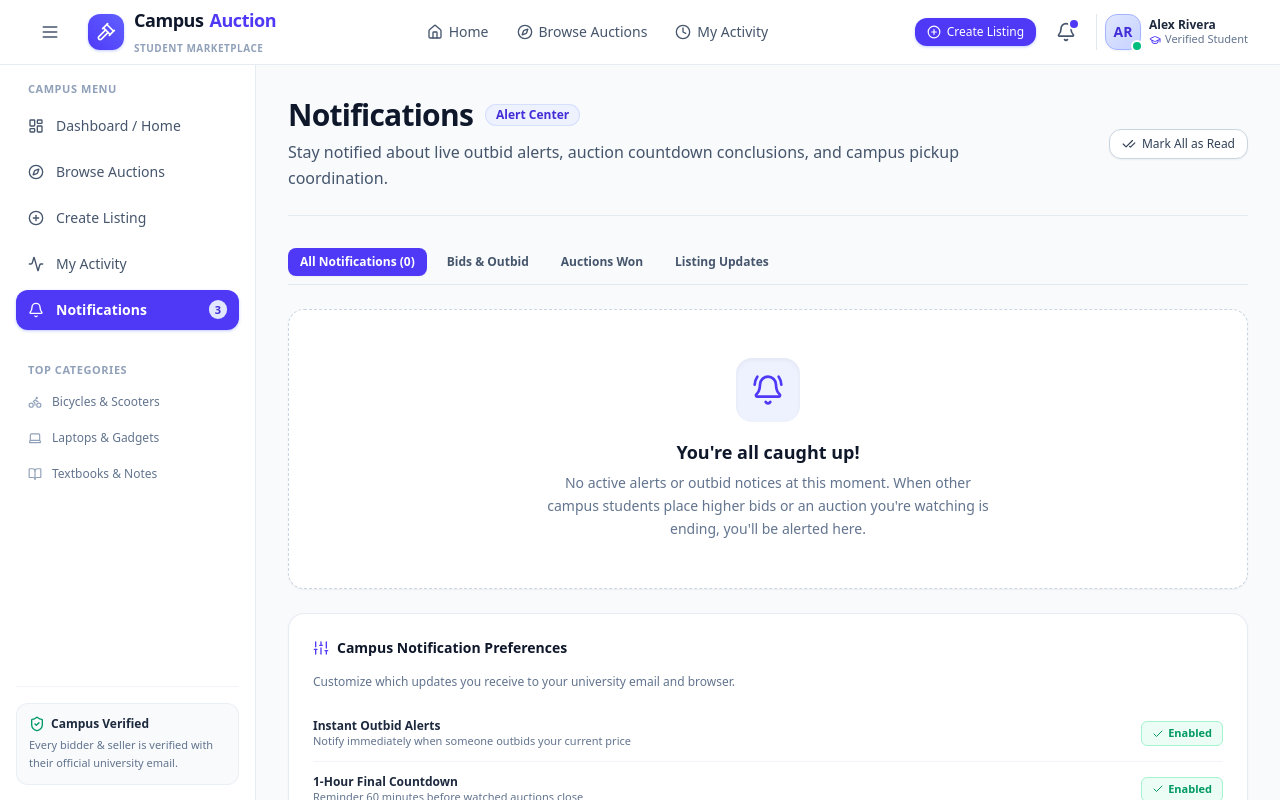
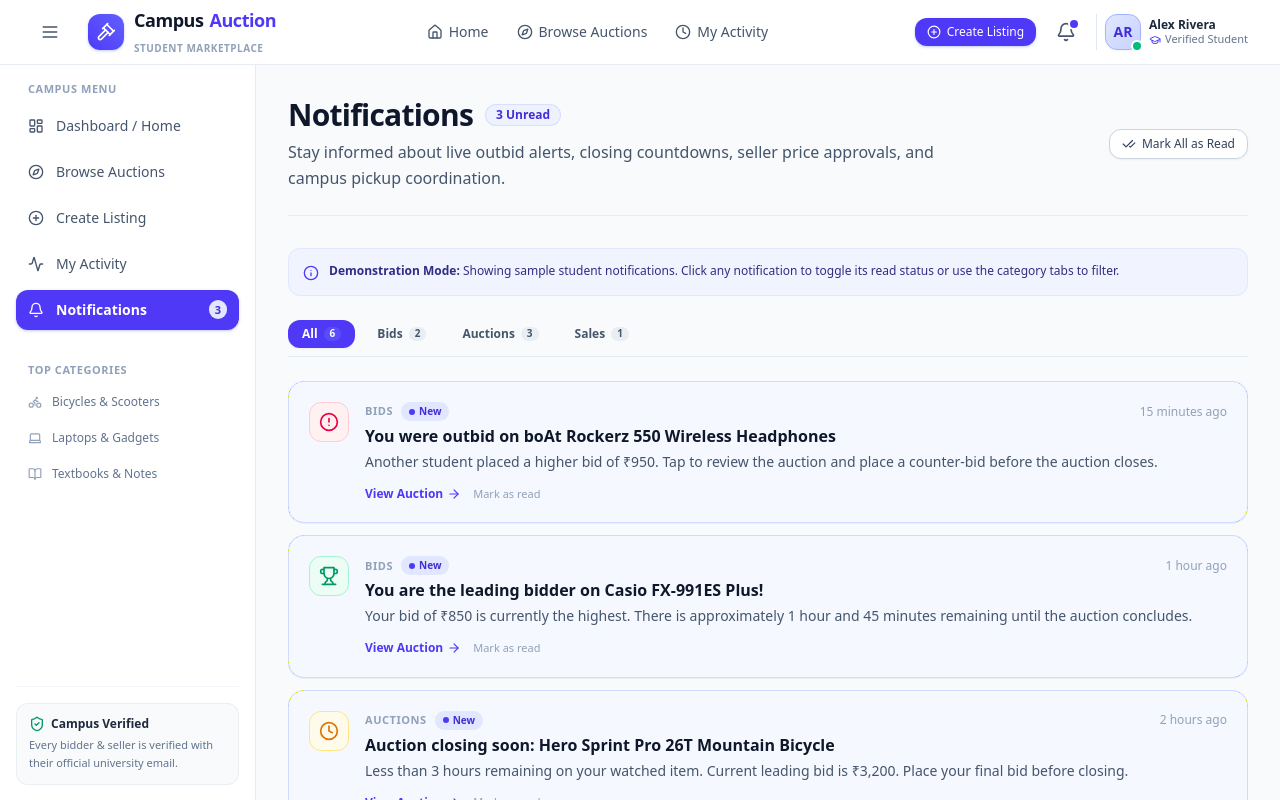
Before and after one commit to rubanofficial/campus-auction, a React (Vite) app in the folder client/: page /notifications in a window 1280 px wide. Shown: the top 800 px of the page. Built offline with nearby package versions, Linux system fonts and the light colour scheme; the HTML template or start-up script is replaced by a standard one.

Commit message:
Build notifications page UI

```diff
--- a/client/src/pages/Notifications.jsx
+++ b/client/src/pages/Notifications.jsx
@@ -1,114 +1,317 @@
 import React, { useState } from 'react';
+import { Link } from 'react-router-dom';
 import {
   Bell,
   BellRing,
   CheckCheck,
   Clock,
+  CheckCircle2,
+  AlertCircle,
+  Trophy,
+  ShieldCheck,
+  Tag,
+  ArrowRight,
+  ExternalLink,
+  Info,
   Sparkles,
-  Sliders,
-  ShieldCheck,
-  Check
+  Inbox
 } from 'lucide-react';
 import PageHeader from '../components/ui/PageHeader';
 import Button from '../components/ui/Button';
 
+// Static demonstration notifications
+const INITIAL_NOTIFICATIONS = [
+  {
+    id: 'notif-1',
+    title: 'You were outbid on boAt Rockerz 550 Wireless Headphones',
+    message: 'Another student placed a higher bid of ₹950. Tap to review the auction and place a counter-bid before the auction closes.',
+    timestamp: '15 minutes ago',
+    category: 'Bids',
+    isRead: false,
+    icon: AlertCircle,
+    iconColor: 'text-rose-600 bg-rose-50 border-rose-200',
+    link: '/auctions/boat-rockerz-550',
+    linkText: 'View Auction',
+  },
+  {
+    id: 'notif-2',
+    title: 'You are the leading bidder on Casio FX-991ES Plus!',
+    message: 'Your bid of ₹850 is currently the highest. There is approximately 1 hour and 45 minutes remaining until the auction concludes.',
+    timestamp: '1 hour ago',
+    category: 'Bids',
+    isRead: false,
+    icon: Trophy,
+    iconColor: 'text-emerald-600 bg-emerald-50 border-emerald-200',
+    link: '/auctions/casio-fx991es-plus',
+    linkText: 'View Auction',
+  },
+  {
+    id: 'notif-3',
+    title: 'Auction closing soon: Hero Sprint Pro 26T Mountain Bicycle',
+    message: 'Less than 3 hours remaining on your watched item. Current leading bid is ₹3,200. Place your final bid before closing.',
+    timestamp: '2 hours ago',
+    category: 'Auctions',
+    isRead: false,
+    icon: Clock,
+    iconColor: 'text-amber-600 bg-amber-50 border-amber-200',
+    link: '/auctions/hero-sprint-bicycle',
+    linkText: 'View Auction',
+  },
+  {
+    id: 'notif-4',
+    title: 'Seller approved winning bid for Foldable Aluminum Laptop Stand',
+    message: 'The seller accepted your winning price of ₹650. The item has been marked as reserved for in-person campus handover.',
+    timestamp: 'Yesterday at 7:30 PM',
+    category: 'Auctions',
+    isRead: true,
+    icon: CheckCircle2,
+    iconColor: 'text-indigo-600 bg-indigo-50 border-indigo-200',
+    link: '/activity',
+    linkText: 'View in My Activity',
+  },
+  {
+    id: 'notif-5',
+    title: 'Item Reserved: Casio FX-82MS Scientific Calculator',
+    message: 'Your won item is reserved for pickup near Hostel 2 Main Gate. Please inspect the item prior to physical payment.',
+    timestamp: '2 days ago',
+    category: 'Auctions',
+    isRead: true,
+    icon: ShieldCheck,
+    iconColor: 'text-indigo-600 bg-indigo-50 border-indigo-200',
+    link: '/activity',
+    linkText: 'View Pickup Details',
+  },
+  {
+    id: 'notif-6',
+    title: 'Campus Pickup Confirmed: Btwin Riverside 120 Hybrid',
+    message: 'Buyer Kunal R. confirmed physical receipt and cash handover at Main Campus Gate. Your sale is recorded as completed.',
+    timestamp: '3 days ago',
+    category: 'Sales',
+    isRead: true,
+    icon: Tag,
+    iconColor: 'text-teal-600 bg-teal-50 border-teal-200',
+    link: '/activity',
+    linkText: 'View Sales History',
+  },
+];
+
 export default function Notifications() {
-  const [filter, setFilter] = useState('all');
+  const [notifications, setNotifications] = useState(INITIAL_NOTIFICATIONS);
+  const [activeCategory, setActiveCategory] = useState('All');
 
-  const filters = [
-    { id: 'all', label: 'All Notifications (0)' },
-    { id: 'bids', label: 'Bids & Outbid' },
-    { id: 'won', label: 'Auctions Won' },
-    { id: 'listings', label: 'Listing Updates' },
-  ];
+  // Categories list
+  const categories = ['All', 'Bids', 'Auctions', 'Sales'];
+
+  // Calculate unread count
+  const unreadCount = notifications.filter((n) => !n.isRead).length;
+
+  // Mark a single notification as read
+  const handleMarkAsRead = (id) => {
+    setNotifications((prev) =>
+      prev.map((notif) => (notif.id === id ? { ...notif, isRead: true } : notif))
+    );
+  };
+
+  // Mark all notifications as read
+  const handleMarkAllAsRead = () => {
+    setNotifications((prev) => prev.map((notif) => ({ ...notif, isRead: true })));
+  };
+
+  // Filter notifications by active category
+  const filteredNotifications = notifications.filter((notif) => {
+    if (activeCategory === 'All') return true;
+    return notif.category.toLowerCase() === activeCategory.toLowerCase();
+  });
 
   return (
     <div className="space-y-6">
-      {/* Page Header */}
+      {/* 1. Page Header */}
       <PageHeader
         title="Notifications"
-        description="Stay notified about live outbid alerts, auction countdown conclusions, and campus pickup coordination."
-        badge="Alert Center"
+        description="Stay informed about live outbid alerts, closing countdowns, seller price approvals, and campus pickup coordination."
+        badge={unreadCount > 0 ? `${unreadCount} Unread` : 'All Caught Up'}
         action={
-          <Button variant="outline" size="sm" icon={CheckCheck}>
+          <Button
+            variant="outline"
+            size="sm"
+            icon={CheckCheck}
+            onClick={handleMarkAllAsRead}
+            disabled={unreadCount === 0}
+          >
             Mark All as Read
           </Button>
         }
       />
 
-      {/* Filter Tabs */}
+      {/* Demonstration Notice */}
+      <div className="p-3.5 rounded-xl bg-indigo-50/70 border border-indigo-100 flex items-start gap-2.5 text-xs text-indigo-900">
+        <Info className="w-4 h-4 text-indigo-600 flex-shrink-0 mt-0.5" />
+        <p>
+          <span className="font-semibold">Demonstration Mode:</span> Showing sample student notifications. Click any notification to toggle its read status or use the category tabs to filter.
+        </p>
+      </div>
+
+      {/* 2. Category Filter Tabs */}
       <div className="flex items-center gap-2 border-b border-slate-200 pb-2 overflow-x-auto">
-        {filters.map((f) => (
+        {categories.map((cat) => {
+          const count =
+            cat === 'All'
+              ? notifications.length
+              : notifications.filter(
+                  (n) => n.category.toLowerCase() === cat.toLowerCase()
+                ).length;
+
+          const isSelected = activeCategory === cat;
+
+          return (
             <button
-            key={f.id}
-            onClick={() => setFilter(f.id)}
-            className={`px-3 py-1.5 rounded-lg text-xs font-semibold whitespace-nowrap transition-colors ${
-              filter === f.id
-                ? 'bg-indigo-600 text-white shadow-xs'
+              key={cat}
+              type="button"
+              onClick={() => setActiveCategory(cat)}
+              className={`px-3.5 py-1.5 rounded-xl text-xs font-semibold whitespace-nowrap transition-all flex items-center gap-1.5 focus:outline-none focus-visible:ring-2 focus-visible:ring-indigo-500 ${
+                isSelected
+                  ? 'bg-indigo-600 text-white shadow-xs font-bold'
                   : 'text-slate-600 hover:text-slate-900 hover:bg-slate-100'
               }`}
             >
-            {f.label}
+              <span>{cat}</span>
+              <span
+                className={`px-1.5 py-0.2 rounded-full text-[10px] font-bold ${
+                  isSelected ? 'bg-indigo-500/50 text-white' : 'bg-slate-200/70 text-slate-600'
+                }`}
+              >
+                {count}
+              </span>
             </button>
-        ))}
+          );
+        })}
       </div>
 
-      {/* Empty State */}
+      {/* 3. Notifications List */}
+      <div className="space-y-3">
+        {filteredNotifications.length > 0 ? (
+          filteredNotifications.map((notif) => {
+            const Icon = notif.icon;
+
+            return (
+              <div
+                key={notif.id}
+                onClick={() => handleMarkAsRead(notif.id)}
+                className={`p-4 sm:p-5 rounded-2xl border transition-all cursor-pointer flex items-start gap-4 ${
+                  !notif.isRead
+                    ? 'bg-indigo-50/30 border-indigo-200/80 shadow-2xs hover:bg-indigo-50/50'
+                    : 'bg-white border-slate-200/80 hover:border-slate-300'
+                }`}
+              >
+                {/* Icon Column */}
+                <div
+                  className={`w-10 h-10 rounded-xl flex items-center justify-center flex-shrink-0 border ${notif.iconColor}`}
+                >
+                  <Icon className="w-5 h-5" />
+                </div>
+
+                {/* Content Column */}
+                <div className="min-w-0 flex-1 space-y-1">
+                  <div className="flex flex-wrap items-center justify-between gap-2">
+                    <div className="flex items-center gap-2">
+                      <span className="text-[11px] font-bold uppercase tracking-wider text-slate-400">
+                        {notif.category}
+                      </span>
+                      {!notif.isRead && (
+                        <span className="inline-flex items-center gap-1 px-2 py-0.5 rounded-full text-[10px] font-bold bg-indigo-100 text-indigo-700">
+                          <span className="w-1.5 h-1.5 rounded-full bg-indigo-600" />
+                          New
+                        </span>
+                      )}
+                    </div>
+                    <span className="text-xs text-slate-400">{notif.timestamp}</span>
+                  </div>
+
+                  <h3
+                    className={`text-sm sm:text-base leading-snug ${
+                      !notif.isRead
+                        ? 'font-bold text-slate-900'
+                        : 'font-semibold text-slate-700'
+                    }`}
+                  >
+                    {notif.title}
+                  </h3>
+
+                  <p className="text-xs sm:text-sm text-slate-600 leading-relaxed">
+                    {notif.message}
+                  </p>
+
+                  {/* Action Link */}
+                  {notif.link && (
+                    <div className="pt-2 flex items-center gap-3">
+                      <Link
+                        to={notif.link}
+                        onClick={(e) => e.stopPropagation()}
+                        className="inline-flex items-center gap-1 text-xs font-bold text-indigo-600 hover:text-indigo-800 transition-colors"
+                      >
+                        <span>{notif.linkText}</span>
+                        <ArrowRight className="w-3.5 h-3.5" />
+                      </Link>
+
+                      {!notif.isRead && (
+                        <button
+                          type="button"
+                          onClick={(e) => {
+                            e.stopPropagation();
+                            handleMarkAsRead(notif.id);
+                          }}
+                          className="text-[11px] text-slate-400 hover:text-slate-600"
+                        >
+                          Mark as read
+                        </button>
+                      )}
+                    </div>
+                  )}
+                </div>
+              </div>
+            );
+          })
+        ) : (
+          /* Empty State for Category */
           <div className="rounded-2xl border border-dashed border-slate-300 bg-white p-12 text-center space-y-4 shadow-xs">
             <div className="w-16 h-16 rounded-2xl bg-indigo-50 text-indigo-600 flex items-center justify-center mx-auto shadow-inner">
-          <BellRing className="w-8 h-8" />
+              <Inbox className="w-8 h-8" />
             </div>
             <div className="max-w-md mx-auto space-y-1.5">
               <h3 className="text-lg font-bold text-slate-900">
-            You're all caught up!
+                No notifications in "{activeCategory}"
               </h3>
               <p className="text-xs sm:text-sm text-slate-500 leading-relaxed">
-            No active alerts or outbid notices at this moment. When other campus students place higher bids or an auction you're watching is ending, you'll be alerted here.
+                You don't have any updates or alerts in this category right now. Activity notices will appear here automatically.
               </p>
             </div>
+            <div className="pt-2 flex items-center justify-center gap-3">
+              <Button
+                variant="outline"
+                size="sm"
+                onClick={() => setActiveCategory('All')}
+              >
+                View All Notifications
+              </Button>
+              <Button as={Link} to="/auctions" variant="primary" size="sm">
+                Browse Auctions
+              </Button>
+            </div>
+          </div>
+        )}
       </div>
 
-      {/* Notification Preferences Visual Preview */}
-      <div className="p-6 rounded-2xl bg-white border border-slate-200/80 shadow-xs space-y-4">
+      {/* 5. Browser Notifications Informational Note */}
+      <div className="p-5 rounded-2xl bg-white border border-slate-200/80 shadow-xs space-y-2">
         <div className="flex items-center gap-2">
-          <Sliders className="w-4 h-4 text-indigo-600" />
-          <h3 className="text-sm font-bold text-slate-900">Campus Notification Preferences</h3>
+          <BellRing className="w-4 h-4 text-indigo-600" />
+          <h3 className="text-sm font-bold text-slate-900">
+            About Browser & Push Alerts
+          </h3>
         </div>
-        <p className="text-xs text-slate-500">
-          Customize which updates you receive to your university email and browser.
+        <p className="text-xs text-slate-600 leading-relaxed">
+          Campus Auction currently displays real-time updates inside this web interface in demonstration mode. Push notifications to your browser and automated alerts to your official university .edu email will be supported in a future update. No device permissions are required at this time.
         </p>
-
-        <div className="divide-y divide-slate-100 text-xs">
-          <div className="py-3 flex items-center justify-between">
-            <div>
-              <p className="font-semibold text-slate-800">Instant Outbid Alerts</p>
-              <p className="text-slate-500 text-[11px]">Notify immediately when someone outbids your current price</p>
-            </div>
-            <span className="inline-flex items-center gap-1 text-emerald-600 font-semibold bg-emerald-50 px-2.5 py-1 rounded-md border border-emerald-200 text-[11px]">
-              <Check className="w-3 h-3" /> Enabled
-            </span>
-          </div>
-
-          <div className="py-3 flex items-center justify-between">
-            <div>
-              <p className="font-semibold text-slate-800">1-Hour Final Countdown</p>
-              <p className="text-slate-500 text-[11px]">Reminder 60 minutes before watched auctions close</p>
-            </div>
-            <span className="inline-flex items-center gap-1 text-emerald-600 font-semibold bg-emerald-50 px-2.5 py-1 rounded-md border border-emerald-200 text-[11px]">
-              <Check className="w-3 h-3" /> Enabled
-            </span>
-          </div>
-
-          <div className="py-3 flex items-center justify-between">
-            <div>
-              <p className="font-semibold text-slate-800">New Category Matches</p>
-              <p className="text-slate-500 text-[11px]">Alert when a new bicycle or calculator is listed under your saved searches</p>
-            </div>
-            <span className="inline-flex items-center gap-1 text-slate-500 font-medium bg-slate-100 px-2.5 py-1 rounded-md text-[11px]">
-              Disabled
-            </span>
-          </div>
-        </div>
       </div>
     </div>
   );
```
Lines whose indentation alone changed are shown as unchanged.
